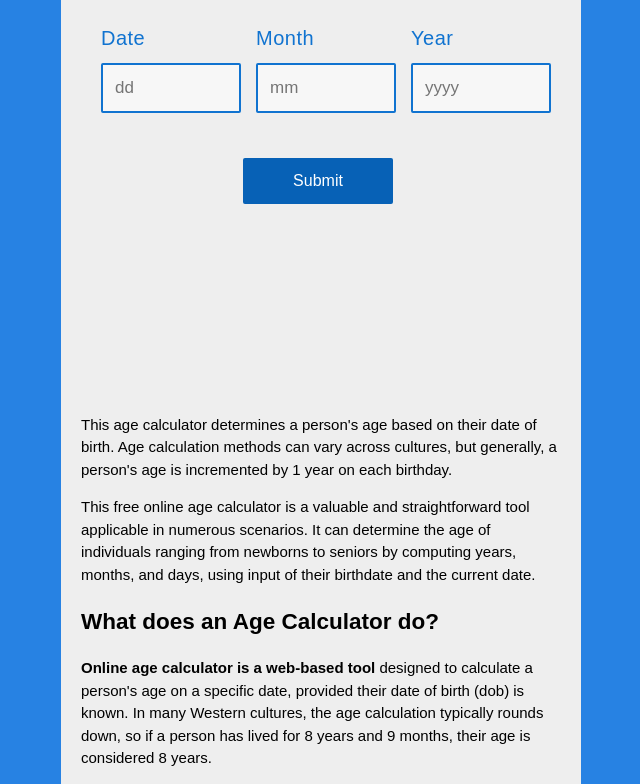
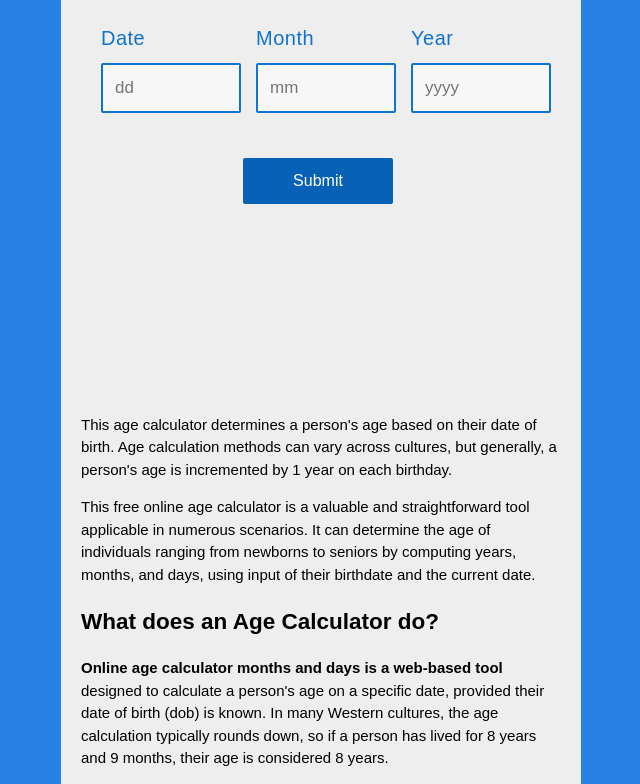
Before and after one commit to Alokkumar8/age-calculator, a plain HTML site: page public/index.html in a window 1280 px wide. Shown: the part 166-950 px from the top of the page, without its empty margins (319-959 px from the left). Drawn offline with Linux system fonts and the light colour scheme.

Commit message:
add keyword "age calculation calculator"

```diff
--- a/public/index.html
+++ b/public/index.html
@@ -281,7 +281,7 @@ input[type=button]:hover{
     <h2>What does an Age Calculator do?</h2>
     </div>
 
-    <p><strong>Online age calculator is a web-based tool</strong> designed to calculate a person's age on a specific date, provided their date of birth (dob) is known. In many Western cultures, the age calculation typically rounds down, so if a person has lived for 8 years and 9 months, their age is considered 8 years.</p>
+    <p><strong>Online age calculator months and days is a web-based tool</strong> designed to calculate a person's age on a specific date, provided their date of birth (dob) is known. In many Western cultures, the age calculation typically rounds down, so if a person has lived for 8 years and 9 months, their age is considered 8 years.</p>
 
     <h3>Date of Birth (DOB) Calculator</h3>
 
@@ -418,7 +418,7 @@ input[type=button]:hover{
 
     <h3>How to Calculate Age on Age Calculator?</h3>
 
-    <p>You can utilize this <strong>online age calculator</strong> to determine age based on the given date of birth and the current or desired date for age calculation. Ensure that both dates are formatted as DD/MM/YYYY. Access the date of birth calculator by visiting <a href="https://agecalculator.com">Age Calculator</a>.</p>
+    <p>You can utilize this <strong>age calculation calculator</strong> to determine age based on the given date of birth and the current or desired date for age calculation. Ensure that both dates are formatted as DD/MM/YYYY. Access the date of birth calculator by visiting <a href="https://agecalculator.com">Age Calculator</a>.</p>
 
     <h3>What is Use of the DOB Calculator?</h3>
 
@@ -426,7 +426,7 @@ input[type=button]:hover{
 
     <h3>How to Determine the Number of Years Using the Date of Birth Calculator?</h3>
 
-    <p>To calculate the number of years using the age calculator, begin by inputting the date of birth and the current date in the specified format. The calculator provides the age in years, months, and days, with the "years" representing the age or number of years.</p>
+    <p>To calculate the number of years using the age calculation calculator, begin by inputting the date of birth and the current date in the specified format. The calculator provides the age in years, months, and days, with the "years" representing the age or number of years.</p>
 
     <p>The how old am i tool provided here calculates an individual's age online by considering their date of birth. Age calculation practices differ among cultures, typically adding one year to a person's age with each passing birthday.</p>
 
```
